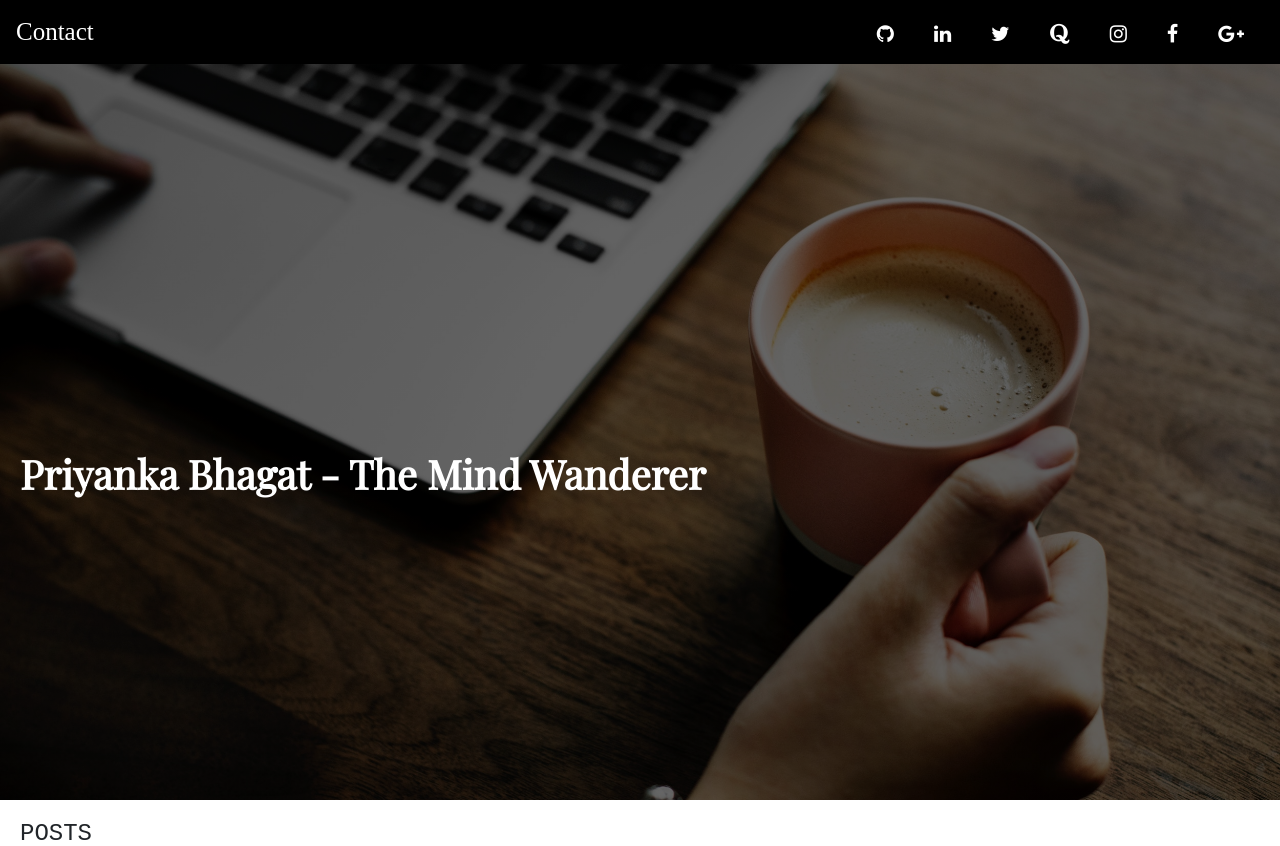
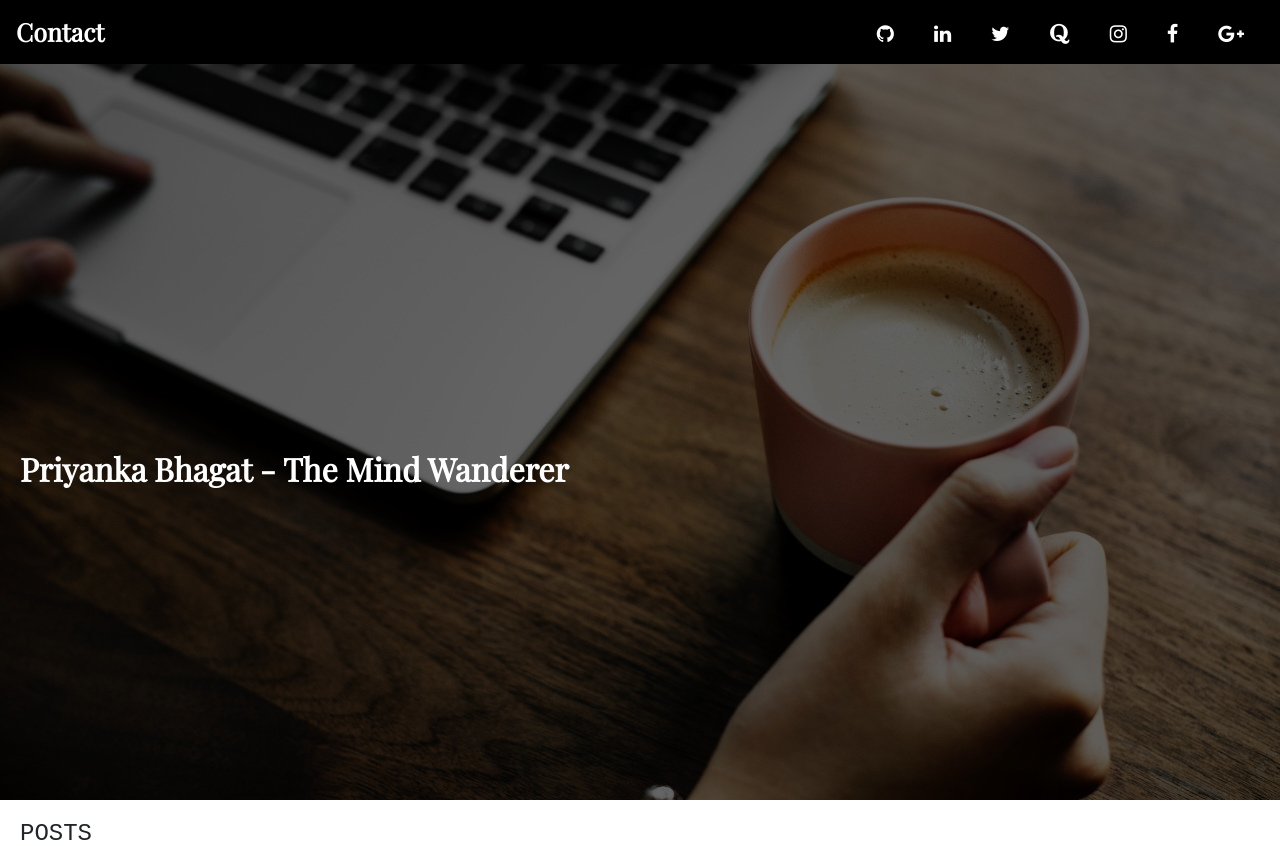
Before and after one commit to Priyanka-bhagat/My-blog, a Django app: page / in a window 1280 px wide. Shown: the top 846 px of the page. Run offline with Django 3.2, Linux system fonts and the light colour scheme; data that the repository does not hold is empty; some libraries are stand-ins or nearby versions.

Commit message:
Preview & tab image1

```diff
--- a/mysite/blog/templates/blog/base.html
+++ b/mysite/blog/templates/blog/base.html
@@ -21,7 +21,7 @@
 
         <div class='header img-responsive'>
             <nav class="navbar navbar-expand-md fixed-top">
-                    <div class="navbar-brand" style="font-family: 'lobster';font-size:25px; font-display:Bold;">Contact</div>
+                    <div class="navbar-brand" style="font-family: 'Playfair Display';font-weight:bold; font-size:25px;">Contact</div>
                     <button class="navbar-toggler navbar-toggler-right" data-toggle="collapse" data-target="#collapse_target">
                             <span class="navbar-toggler-icon">
 
@@ -56,7 +56,7 @@
             </nav>
             <div class="row" style="padding: 450px 0px 0px 20px;">
                 <div class="col-xs-12 col-md-12 col-lg-12" style="font-family:'Lobster'; display:inline-block;">
-                        <h1><a href="https://www.linkedin.com/in/priyanka-bhagat-299587137/" style="color:white; ">Priyanka Bhagat - The Mind Wanderer </a></h1>
+                        <h2><a href="https://www.linkedin.com/in/priyanka-bhagat-299587137/" style="color:white;">Priyanka Bhagat - The Mind Wanderer </a></h2>
                         </div>
             </div>
 
--- a/mysite/blog/templates/blog/post_detail.html
+++ b/mysite/blog/templates/blog/post_detail.html
@@ -16,7 +16,7 @@
 
             <div class='header img-responsive'>
                     <nav class="navbar navbar-expand-md fixed-top">
-                                <div class="navbar-brand" style="font-family: 'lobster';font-size:25px; font-display:Bold;">Contact</div>
+                                <div class="navbar-brand" style="font-family: 'Playfair Display';font-weight:bold; font-size:25px;">Contact</div>
                                 <button class="navbar-toggler navbar-toggler-right" data-toggle="collapse" data-target="#collapse_target">
                                         <span class="navbar-toggler-icon">
 
```
